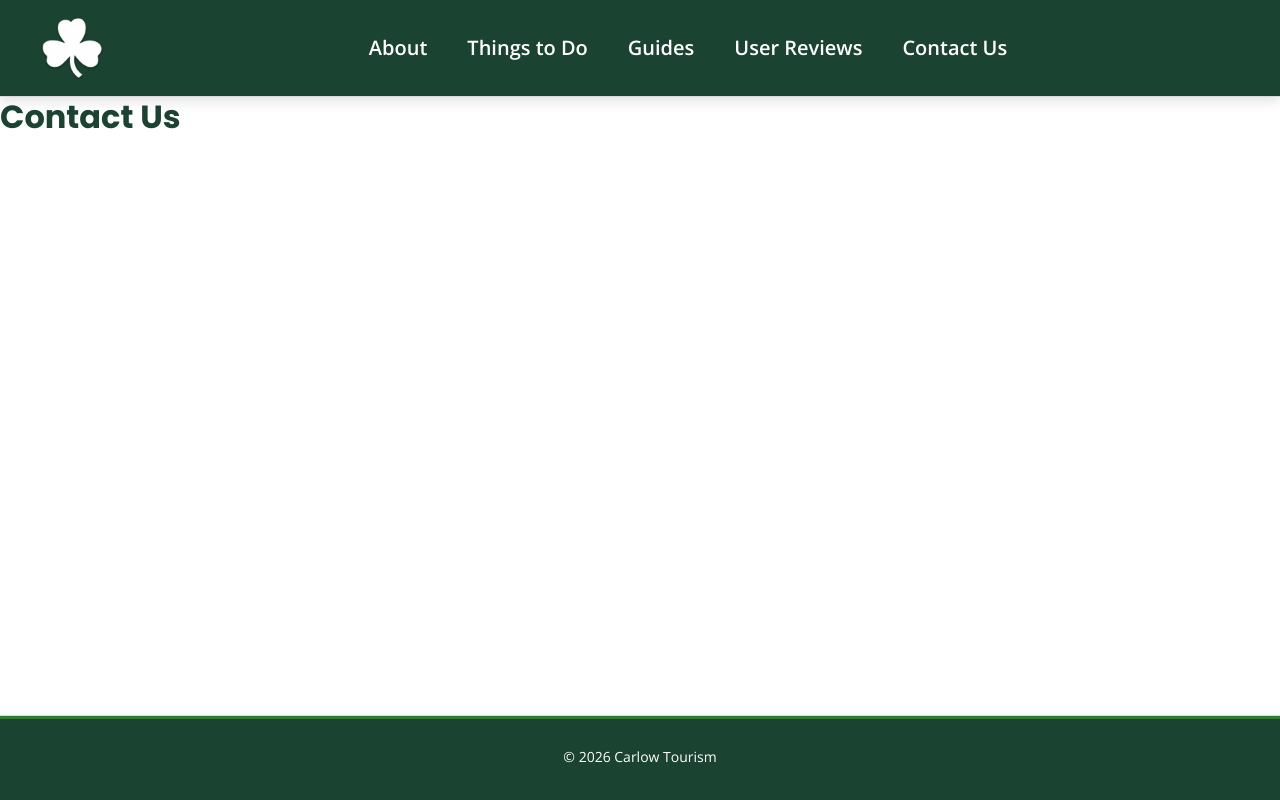
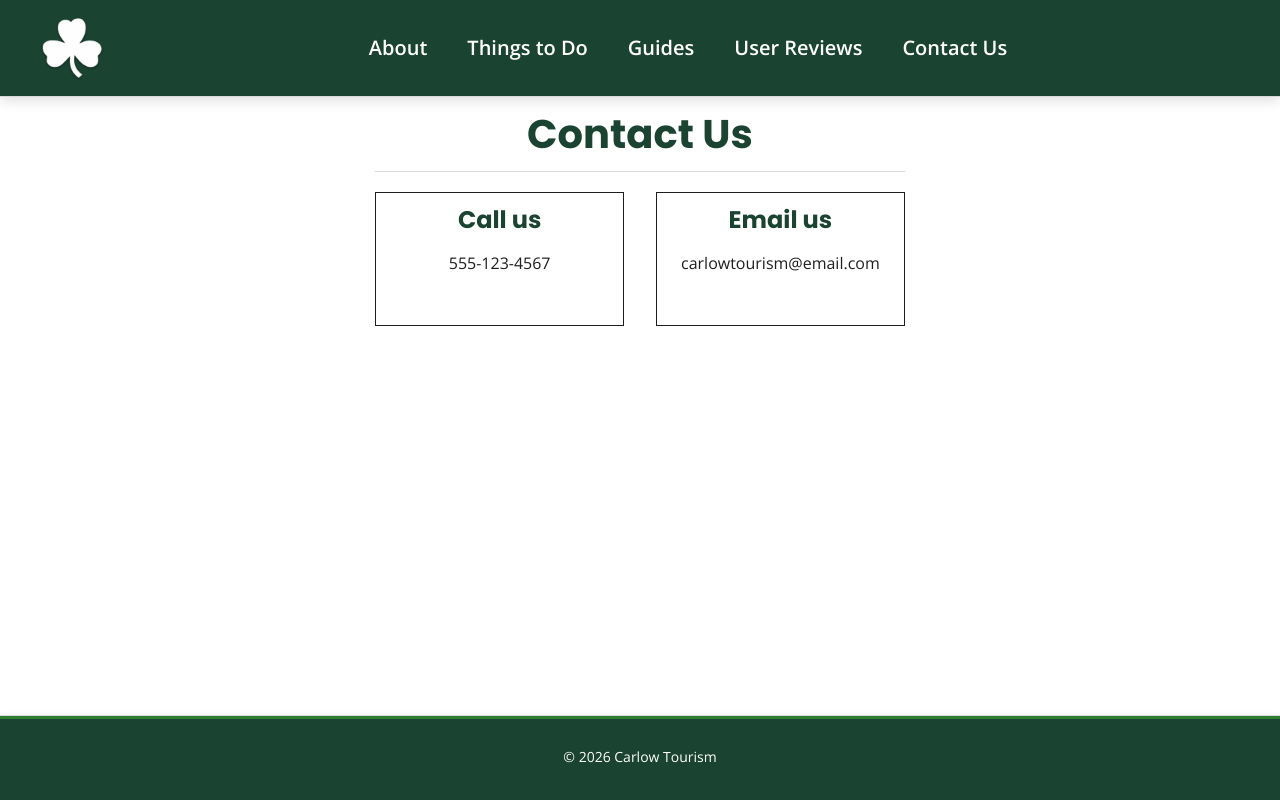
Before and after one commit to MalachyNeal/PowerpuffGirls, a SvelteKit app: page /contact in a window 1280 px wide. Built offline with nearby package versions, Linux system fonts and the light colour scheme.

Commit message:
contact page

```diff
--- a/src/routes/contact/+page.svelte
+++ b/src/routes/contact/+page.svelte
@@ -1,5 +1,91 @@
+<script>
+    const Contact = [
+        {id: 1, name: "Call us", text: "555-123-4567"},
+        {id: 2, name: "Email us", text: "carlowtourism@email.com"},
+    ];
+</script>
+
 <svelte:head>
     <title>Contact Us</title>
 </svelte:head>
 
-<h1>Contact Us</h1>
+<div class="contact-page">
+    <div class="top-bar">
+        <h1>Contact Us</h1>
+    </div>
+
+    <section class="contact-section">
+        <div class="mobile">
+            {#each Contact.slice(0, 2) as item}
+                <div class="grid">
+                    <h3>{item.name}</h3>
+                    <p class="review">{item.text}</p>
+                </div>
+            {/each}
+        </div>
+
+        <div class="desktop">
+            {#each Contact.slice(0, 2) as item}
+                <div class="grid">
+                    <h2>{item.name}</h2>
+                    <p class="review">{item.text}</p>
+                </div>
+            {/each}
+        </div>
+    </section>
+</div>
+
+<style>
+    .mobile {
+        display: none;
+    }
+
+    .desktop {
+        display: grid;
+        grid-template-columns: repeat(2, 1fr);
+        gap: var(--space-xl);
+        align-items: start;
+    }
+
+    .grid {
+        border: 1px solid;
+        padding: var(--space-sm) var(--space-lg) var(--space-xl);
+    }
+
+    .contact-page {
+        max-width: 1600px;
+        margin: 0 auto;
+        padding: var(--space-sm) var(--space-lg) var(--space-xl);
+    }
+
+    .top-bar {
+        text-align: center;
+        margin-bottom: var(--space-sm);
+        padding-bottom: var(--space-sm);
+        border-bottom: 1px solid var(--color-border);
+    }
+
+    h1 {
+        font-size: var(--font-xxl);
+        margin: 0;
+    }
+
+    .contact-section {
+        text-align: center;
+        margin-bottom: var(--space-xl);
+        padding-top: var(--space-xs);
+    }
+
+    @media (max-width: 1024px) {
+        .desktop {
+            display: none;
+        }
+
+        .mobile {
+            display: grid;
+            grid-template-columns: repeat(1, 1fr);
+            gap: var(--space-xl);
+            align-items: start;
+        }
+    }
+</style>
```
